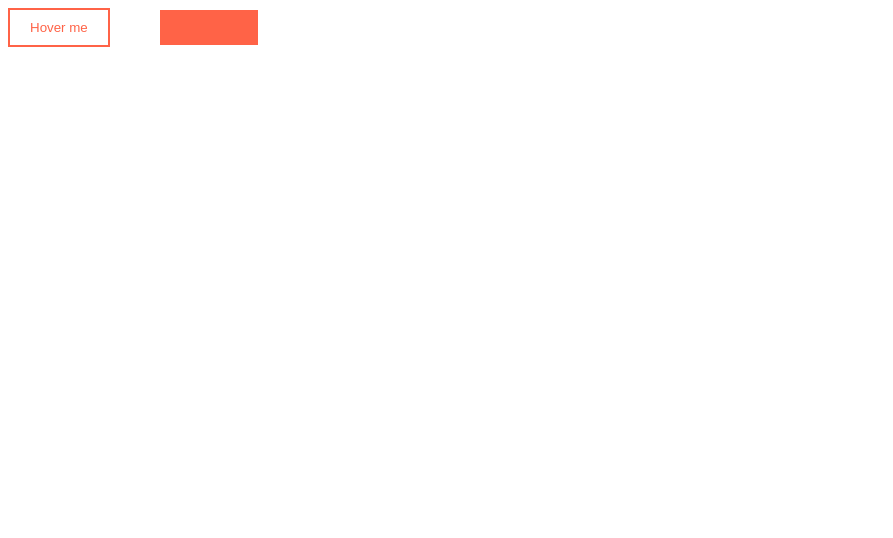
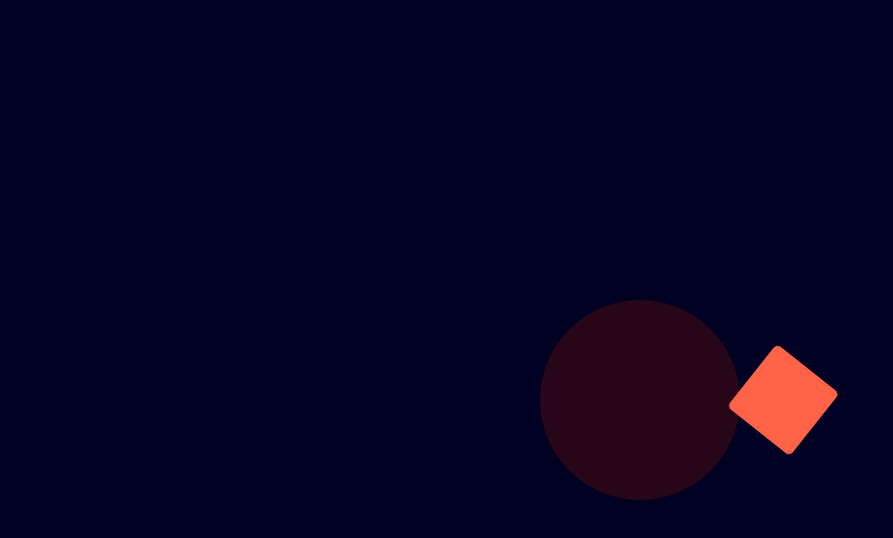
Before and after one commit to Shahriyar001/animation, a React (Vite) app: page / in a window 1280 px wide. Shown: the top 538 px of the page, without its empty margins (0-893 px from the left). Built offline with nearby package versions, Linux system fonts and the light colour scheme.

Commit message:
added loading animation

```diff
--- a/src/App.tsx
+++ b/src/App.tsx
@@ -1,11 +1,15 @@
 function App() {
   return (
     <div className="main">
-      {/* <div className="box-1"></div>
-      <div className="box-container-2">
+      <div className="loading">
+        <div className="glass"></div>
+
+        <div className="box"></div>
+      </div>
+      {/* <div className="box-container-2">
         <div className="box-2"></div>
       </div> */}
-      <button className="btn">Hover me</button>
+      {/* <button className="btn">Hover me</button> */}
     </div>
   );
 }
--- a/src/index.css
+++ b/src/index.css
@@ -1,29 +1,38 @@
-
-.btn{
-  border: 2px solid tomato;
+/* .btn{
+  border: transparent;
   color: tomato;
   padding: 10px 20px;
   background-color: transparent;
   transition-duration: 500ms;
   transition-timing-function: ease;
   position: relative;
+  overflow: hidden;
+
 }
 
 .btn::after{
   content: '';
   height: 100%;
   width: 100%;
-  background-color: tomato;
+  background-color: white;
   position: absolute;
   top: 0;
   right: 0;
-  transform: translate(150px);
+  transition-property: all;
+  transition-duration: 500ms;
+  transition-timing-function: ease;
+  transform: scaleY(0);
+  z-index: -1;
 }
 
 .btn:hover{
-  transform: scale(1.1);
+  color: white;
 }
 
+.btn:hover:after{
+  transform: scaleY(1);
+  background-color: tomato;
+} */
 
 /* .main {
   border: 2px solid black;
@@ -33,22 +42,104 @@
   align-items: center;
   perspective: 200px;
   /* overflow: hidden; */
-  /* position: relative;  */
-}
-.box-container-2 {
+/* position: relative;  */
+/* } */
+/* .box-container-2 {
   overflow: hidden;
-}
+} */
 
-.box-1 {
-  /* position: absolute; */
+/* .box-1 {
+  position: absolute;
   background-color: red;
   height: 150px;
   width: 150px;
-  transition-duration: 500ms;
+  animation-name: moving;
+  animation-duration: 1000ms;
+  animation-iteration-count: infinite;
+  animation-direction: alternate;
+  animation-fill-mode: forwards; */
+/* transition-duration: 500ms;
   transition-timing-function: ease;
   margin: 10px;
+} */
+
+/* @keyframes moving{
+  0%{
+    transform: translate(0);
+    background-color: blue;
+  }
+  25%{
+    transform: translate(50px);
+  }
+  50%{
+    transform: translate(50px, 50px);
+  }
+  75%{
+    transform: translate(-50px, 50px);
+  }
+  100%{
+    transform: translate(-50px, -50px);
+  }
+} */
+
+/* .box-1:hover {
+  transform: translateZ(100px);
+} */
+
+* {
+  box-sizing: border-box;
+  padding: 0;
+  margin: 0;
 }
 
-.box-1:hover {
-  transform: translateZ(100px);
-} */
+.main {
+  background-color: #000122;
+  width: 100%;
+  height: 100vh;
+  display: flex;
+  justify-content: center;
+  align-items: center;
+}
+
+.loading {
+  display: flex;
+  justify-content: center;
+  align-items: center;
+  position: absolute;
+}
+
+.loading div {
+  position: absolute;
+}
+
+.glass {
+  height: 200px;
+  width: 200px;
+  background-color: #560e0e75;
+  border-radius: 100%;
+  z-index: 3;
+  backdrop-filter: blur(10px);
+}
+
+.box {
+  background-color: tomato;
+  height: 80px;
+  width: 80px;
+  border-radius: 5px;
+  transform: translate(-250px);
+  animation: rotation 3s ease-in-out infinite;
+}
+
+@keyframes rotation {
+  0% {
+    transform: translate(-250px) rotate(0);
+    z-index: 1;
+  }
+  50% {
+    transform: translate(250px) rotate(180deg);
+  }
+  100% {
+    transform: translate(-250px) rotate(360deg);
+    z-index: 6;
+  }
+}
```
